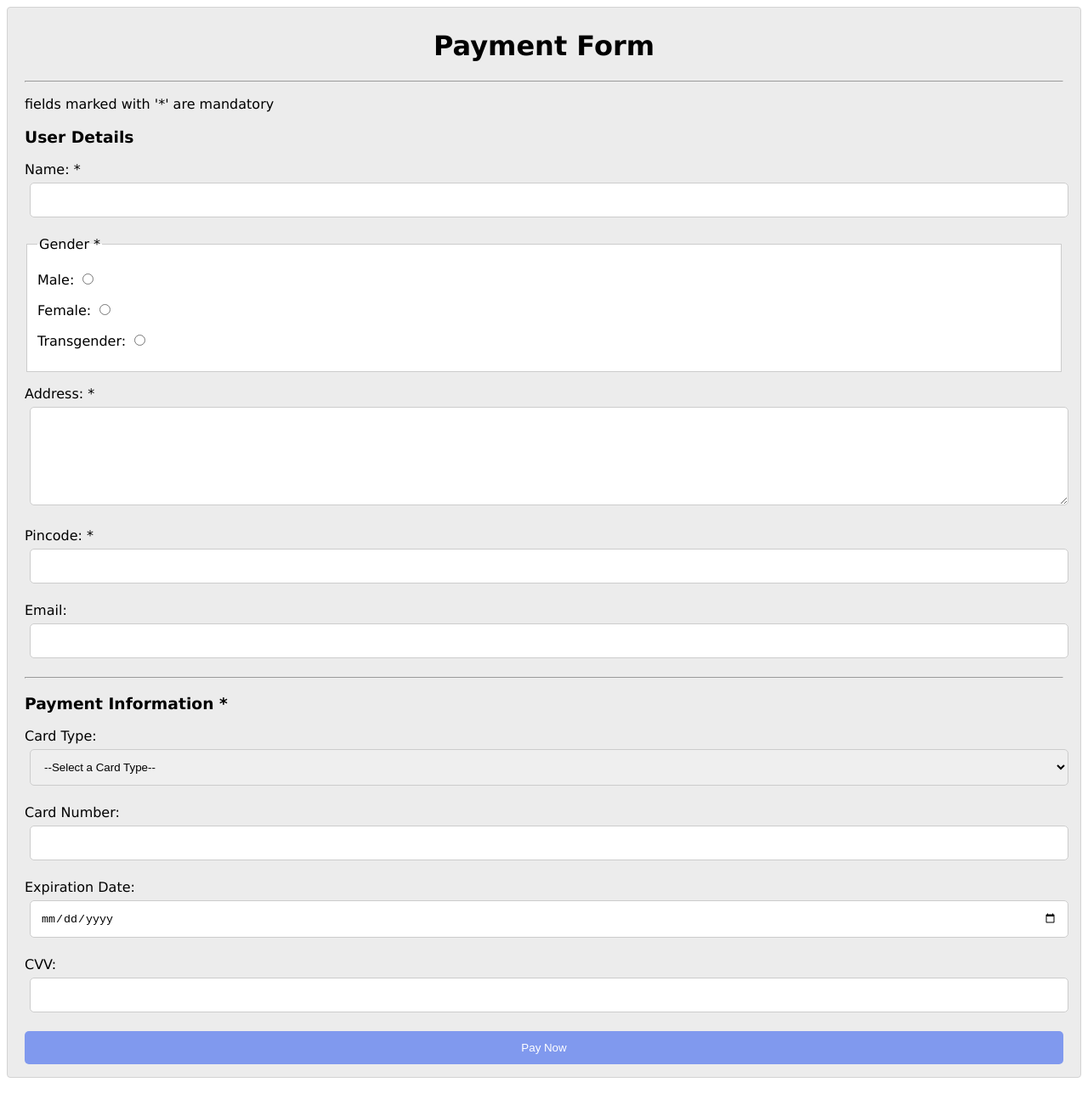
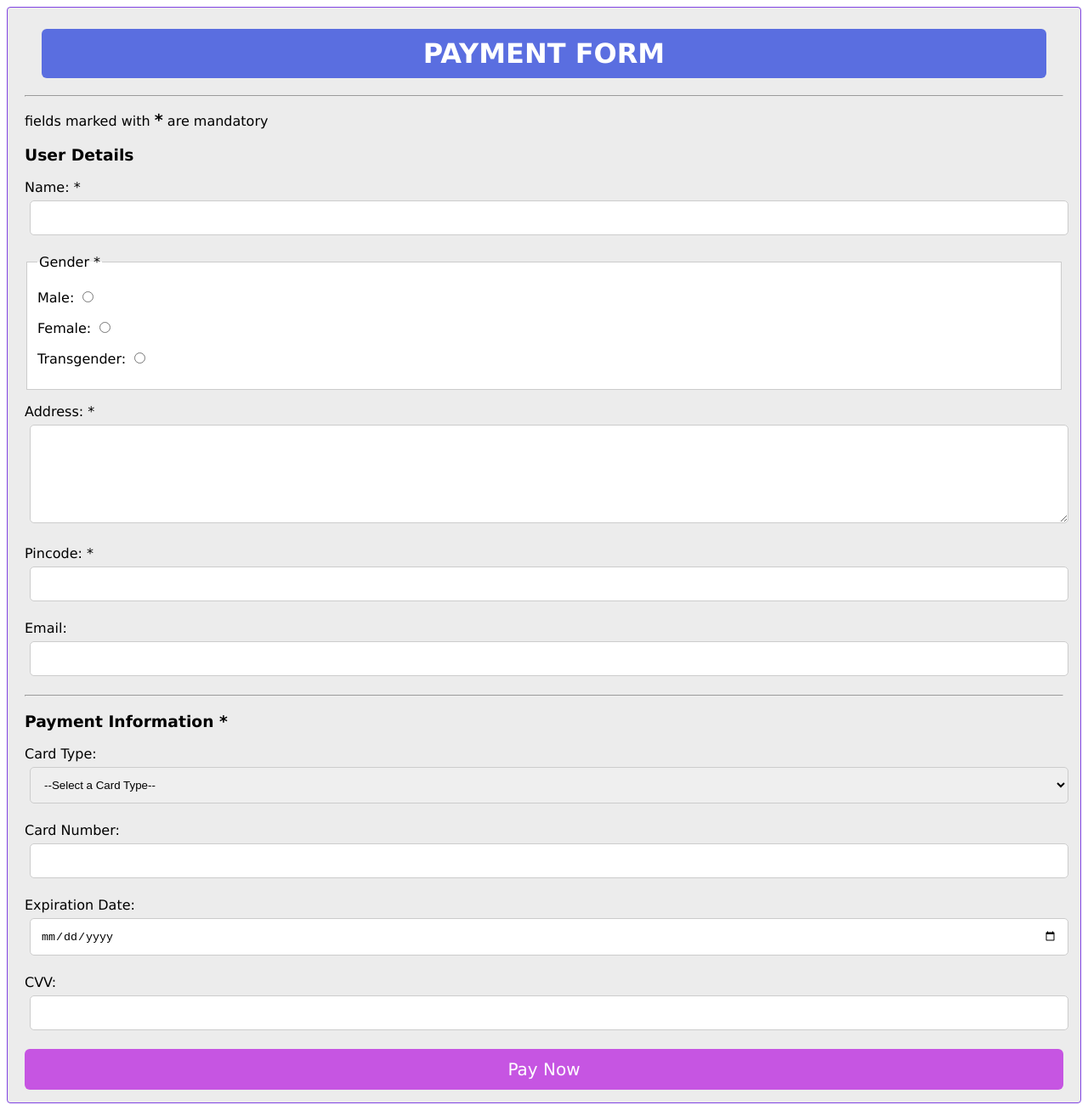
Before and after one commit to OfficialKiranMahajan/Web_Development, a plain HTML site: page Payment_Form/payment_form.html in a window 1280 px wide. Shown: the whole page at 85% size. Before the commit the page ends 1277 px from the top, so only its background shows below. Drawn offline with Linux system fonts and the light colour scheme.

Commit message:
payment page after css 2

```diff
--- a/Payment_Form/pay.css
+++ b/Payment_Form/pay.css
@@ -9,8 +9,9 @@ body {
 .container {
     background-color: #02020213;
     padding: 5px 20px 15px 20px;
-    border: 1px solid lightgray;
+    border: 1px solid rgb(128, 67, 226);
     border-radius: 4px;
+    box-shadow: right;
 }
 
 input[type="text"],
@@ -34,19 +35,30 @@ fieldset{
 }
 
 .payment_form{
+    color: white;
     text-align: center;
+    background: rgb(90, 110, 224);
+    padding: 10px;
+    margin: 20px;
+    border-radius: 6px;
 }
 
 input[type="button"]{
-background-color: rgb(128, 153, 238);
+font-size: 20px;
+    background-color: rgb(198, 85, 226);
 color: white;
 padding: 12px 20px;
 border: none;
-border-radius: 5px;
+border-radius: 6px;
 width: 100%;
 cursor: pointer;
+font-family: 'Lucida Sans', 'Lucida Sans Regular', 'Lucida Grande', 'Lucida Sans Unicode', Geneva, Verdana, sans-serif;
 
 }
 input[type="button"]:hover{
-    background-color: cadetblue;
+    background-color: rgb(128, 247, 98);
+
 }
+#star{
+    font-size: larger;
+}
--- a/Payment_Form/payment_form.html
+++ b/Payment_Form/payment_form.html
@@ -12,9 +12,9 @@
 <body>
     <div class="container">
     <form action="">
-        <h1 class="payment_form">Payment Form</h1>
+        <h1 class="payment_form">PAYMENT FORM</h1>
         <hr>
-        <p>fields marked with '*' are mandatory</p>
+        <p>fields marked with <b id="star">*</b> are mandatory</p>
         <h3>User Details</h3>
         <p>Name: *<input type="text" name="name" required></p>
         <fieldset>
```
